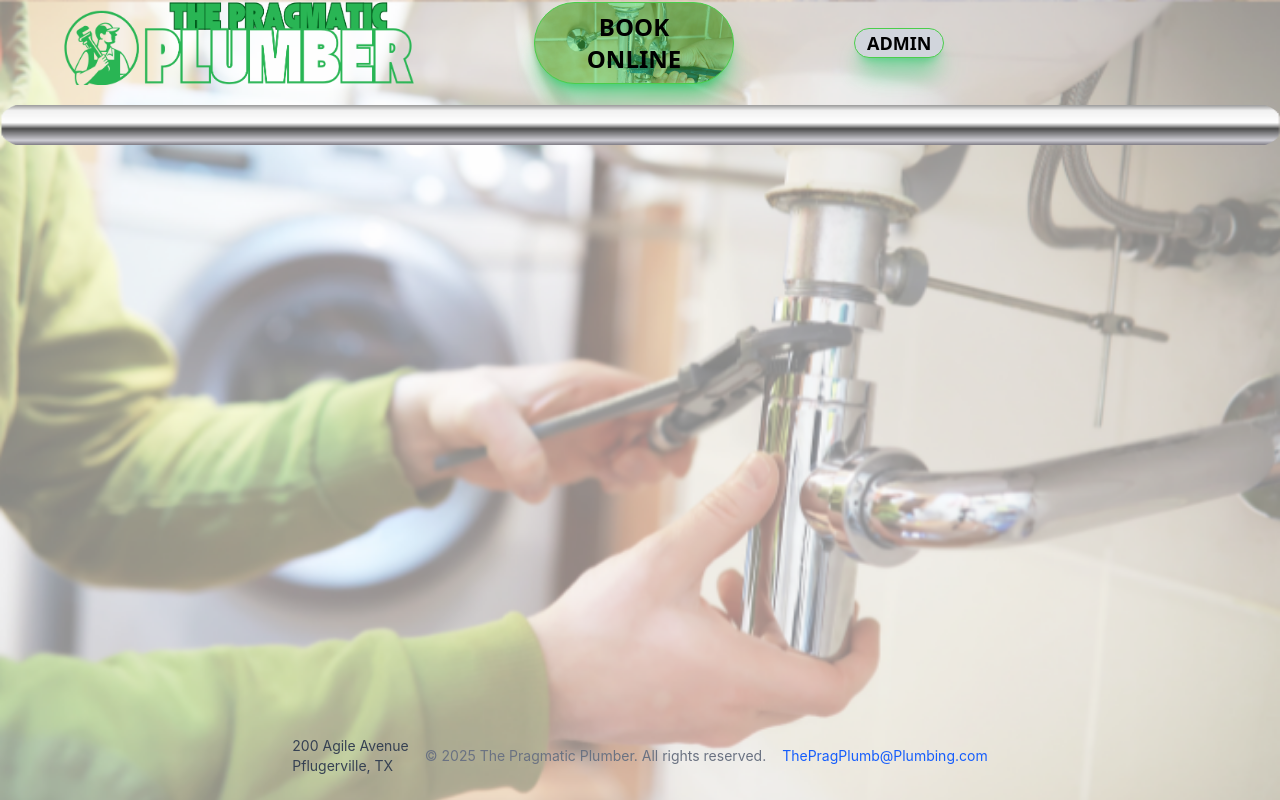
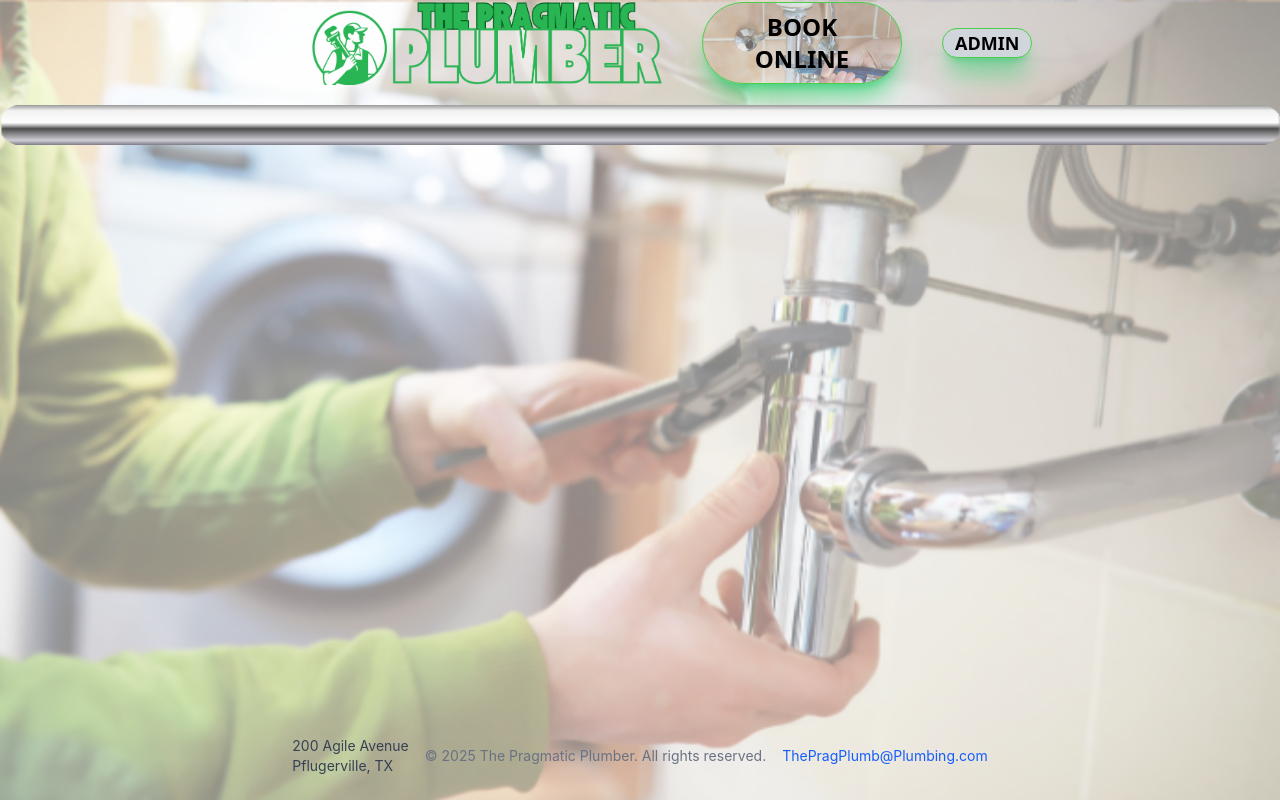
Before and after one commit to DSD-Cohort-Spring2025-TeamJ/local-service-client, a React (Vite) app: page / in a window 1280 px wide. Built offline with nearby package versions, Linux system fonts and the light colour scheme; what ag-grid-community would draw is missing.

Commit message:
added back logic for services and admin page view

```diff
--- a/src/components/Button.jsx
+++ b/src/components/Button.jsx
@@ -1,21 +1,32 @@
-import React from "react";
+import PropTypes from "prop-types";
 
-const Button = ({ className, text, onClick, type, id, key, ...otherProps }) => {
+const Button = ({
+  className,
+  text,
+  onClick,
+  type = "button",
+  id,
+  ...otherProps
+}) => {
   return (
-    <button type={type} className={className} onClick={onClick}>
+    <button
+      type={type}
+      className={className}
+      onClick={onClick}
+      id={id}
+      {...otherProps}
+    >
       {text}
     </button>
   );
 };
 
+Button.propTypes = {
+  className: PropTypes.string,
+  text: PropTypes.string.isRequired,
+  onClick: PropTypes.func,
+  type: PropTypes.string,
+  id: PropTypes.string,
+};
+
 export default Button;
-
-/* <Button
-        className="bg-[#4BCE4B] rounded-[1rem] no-underline px-[5px] py-[5px] w-[100px]
-        shadow-[inset_0_-25px_18px_-14px_rgba(1,185,38,0.35),0_1px_2px_rgba(1,177,30,0.35),0_2px_4px_rgba(3,194,79,0.35),0_4px_8px_rgba(1,192,17,0.35),0_8px_16px_rgba(1,119,42,0.35),0_16px_32px_rgba(2,199,78,0.35)]
-        text-[#4B4B4B] font-sans border-[1px] border-[#4BCE4B]
-        hover:bg-green-700 hover:text-white"
-        active:scale-90
-        onClick={}
-        text="click me"
-        /> */
--- a/src/components/Header.jsx
+++ b/src/components/Header.jsx
@@ -7,20 +7,20 @@ export default function Header({ setOpen }) {
   const location = useLocation();
 
   return (
-    <div className="flex flex-col items-center pl-8 w-full">
-      <div className="flex flex-row gap-30 items-center pl-8 w-full">
+    <div className="flex flex-col items-center pl-8">
+      <div className="flex flex-row gap-10 items-center pl-8">
         <Logo />
-        <Button
-          className="main-button book-online w-[200px] h-[75px] text-2xl p-10
-bg-[#4BCE4B]"
-          text="BOOK ONLINE"
-          onClick={() => setOpen(true)}
-        />
-
+        {location.pathname === "/admin" ? null : (
+          <Button
+            className="main-button book-online w-[200px] h-[75px] text-2xl p-10 "
+            text="BOOK ONLINE"
+            onClick={() => setOpen(true)}
+          />
+        )}
         <Button
           className="main-button bg-gray-300 rounded-[2rem] w-[90px] h-[30px] p-3 text-lg flex items-center text-center"
           text="ADMIN"
-          onClick={() => history.push("/admin")}
+          onClick={() => window.open("/admin", "_blank")}
         />
       </div>
     </div>
--- a/src/components/Services.jsx
+++ b/src/components/Services.jsx
@@ -1,7 +1,6 @@
 import { useEffect, useContext } from "react";
 import { Context } from "../context/Context";
 import Pipe from "./Pipe";
-import Button from "./Button";
 
 export default function Services() {
   const {
@@ -14,7 +13,7 @@ export default function Services() {
 
   useEffect(() => {
     fetch(
-      "https://booking-app.us-east-1.elasticbeanstalk.com/service-provider/api/v1/services"
+      "https://booking-app.us-east-1.elasticbeanstalk.com/service-provider/api/v1/services",
     )
       .then((r) => r.json())
       .then((data) => setServices(data));
@@ -22,7 +21,7 @@ export default function Services() {
 
   const handleSelectService = async (e) => {
     fetch(
-      `https://booking-app.us-east-1.elasticbeanstalk.com/service-provider/api/v1/services/${e.target.id}/timeSlots`
+      `https://booking-app.us-east-1.elasticbeanstalk.com/service-provider/api/v1/services/${e.target.id}/timeSlots`,
     )
       .then((r) => r.json())
       .then((data) => {
@@ -36,15 +35,15 @@ export default function Services() {
   };
 
   const renderServiceButtons = services.map((s) => (
-    <Button
-      className="services main-button bg-[#4BCE4B] w-[150px] h-[40px]
-      text-black font-sans text-lg flex justify-center align-center leading-none p-5 rounded-lg"
+    <button
+      className="services main-button bg-[#4BCE4B] w-[150px] h-[40px]"
       type="button"
       key={s.service_id}
       onClick={handleSelectService}
       id={s.service_id}
-      text={s.service_name}
-    />
+    >
+      {s.service_name}
+    </button>
   ));
 
   return (
@@ -53,6 +52,7 @@ export default function Services() {
         Select a Service
       </h1>
       <Pipe className="pipe h-[20px] mt-0" />
+
       <div className="services-nav rounded-lg bg-gray-200 flex flex-wrap justify-around align-center m-6 p-3 ">
         {renderServiceButtons}
       </div>
```
Also changed, not shown: src/components/Modal.jsx (+7 -0 lines), src/css/App.css (+0 -74 lines).
